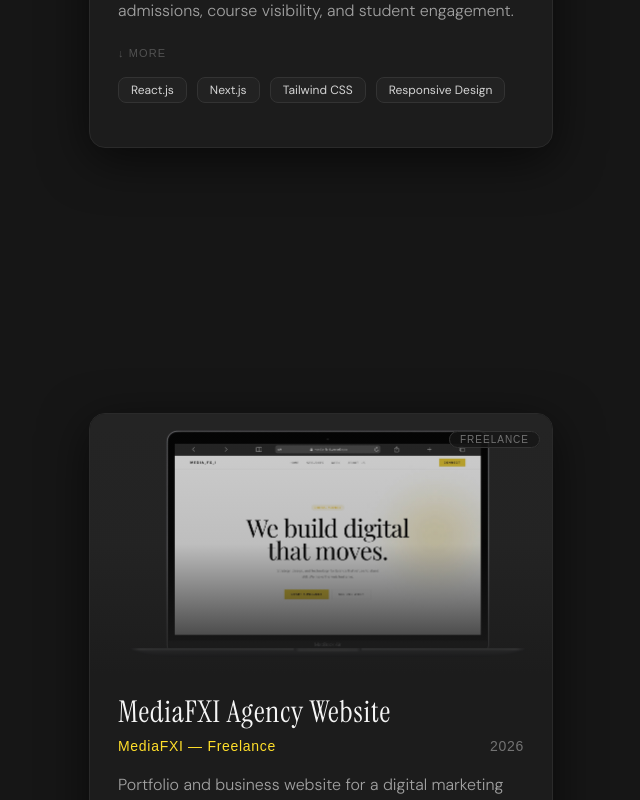
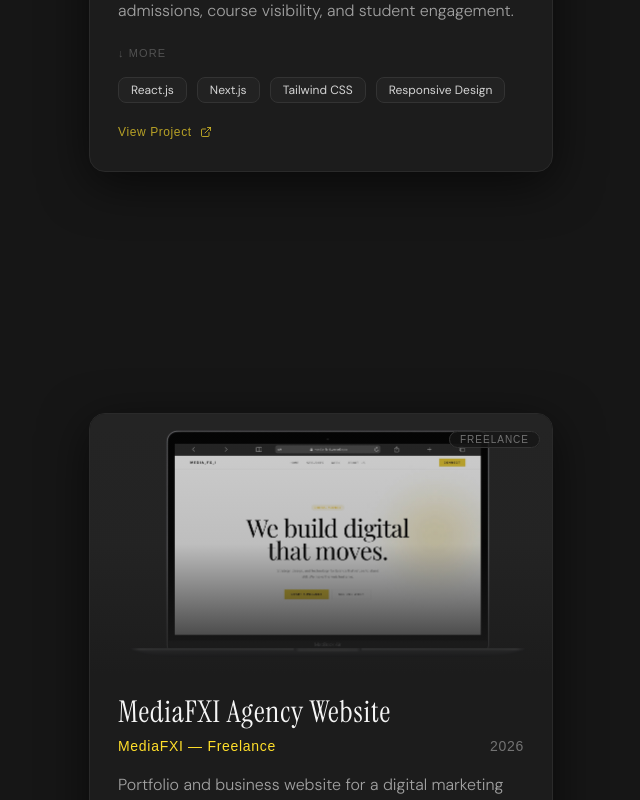
Before and after one commit to AnujBelsare/portfolio, a Next.js app: page / in a window 1280 px wide. Shown: the part 3940-4740 px from the top of the page, without its empty margins (319-959 px from the left). Built offline with nearby package versions, Linux system fonts and the light colour scheme; a web font is replaced by a local one.

Commit message:
project data improvements

```diff
--- a/app/components/ProjectShowcase.tsx
+++ b/app/components/ProjectShowcase.tsx
@@ -37,7 +37,7 @@ const projects: Project[] = [
       "Developed a comprehensive hotel management platform that streamlined restaurant operations through QR-based digital menus, live order tracking, and dedicated kitchen dashboards. Built a responsive React frontend backed by a Node.js and Express API, with Supabase handling data management and Cloudinary powering media storage. The system improved order accuracy, reduced manual coordination, and delivered a seamless experience for both staff and customers.",
     skills: ["React.js", "Node.js", "Express.js", "Supabase", "Cloudinary"],
     image: "/projects/hotelM.webp",
-    projectLink: "https://example.com",
+    // projectLink: "https://example.com",
   },
 
   {
@@ -68,6 +68,7 @@ const projects: Project[] = [
       "Designed and developed a modern web presence for Kota Rankers, a coaching institute based in Warud. The platform was built to improve online visibility, showcase academic programs, highlight achievements, and simplify student inquiries. Emphasis was placed on responsive design, clear information architecture, and an intuitive user experience that helps parents and students quickly access essential information.",
     skills: ["React.js", "Next.js", "Tailwind CSS", "Responsive Design"],
     image: "/projects/kotarankers.webp",
+    projectLink: "https://kotarankers.in"
   },
 
   {
@@ -81,6 +82,7 @@ const projects: Project[] = [
       "Built a professional marketing website for MediaFXI, a digital marketing and content management agency. The platform was designed to effectively present the agency's services, portfolio, client success stories, and brand identity. Special attention was given to visual storytelling, modern UI design, and conversion-focused layouts that help generate leads and establish credibility.",
     skills: ["Next.js", "React.js", "Tailwind CSS", "UI/UX Design"],
     image: "/projects/mediafxi.webp",
+    projectLink: "https://mediafxi.in"
   },
 
   {
@@ -94,10 +96,11 @@ const projects: Project[] = [
       "Developed an AI-assisted web generation platform that enables users to create websites by simply filling out structured forms. The system leverages intelligent workflows to convert business requirements into functional website layouts, reducing development time and simplifying the website creation process for non-technical users. The project explored practical applications of AI agents in modern web development.",
     skills: ["AI Agents", "React.js", "Node.js", "LLMs", "Automation"],
     image: "/projects/codzyai.webp",
+    projectLink: "https://codzy-agent.vercel.app/"
   },
 
   {
-    title: "Aqua Human",
+    title: "Aqua Humanizer",
     context: "Independent Project",
     date: "Ongoing",
     category: "AI Product",
@@ -107,6 +110,7 @@ const projects: Project[] = [
       "Currently developing an AI-powered text humanization tool that transforms machine-generated content into more natural, engaging, and human-like writing. The project focuses on enhancing readability, tone consistency, and content quality while experimenting with advanced prompt engineering and language processing techniques. Development is ongoing with continuous improvements being made to output quality and user experience.",
     skills: ["AI", "NLP", "Prompt Engineering", "React.js"],
     image: "/projects/aqua-human.webp",
+    projectLink: "https://aqua-humanizer.aquilastudios.in/"
   },
 
   {
@@ -126,6 +130,7 @@ const projects: Project[] = [
       "UI/UX Design",
     ],
     image: "/projects/redesigned.webp",
+    projectLink: "https://web-studio-orcin.vercel.app/"
   },
 ];
 
```
